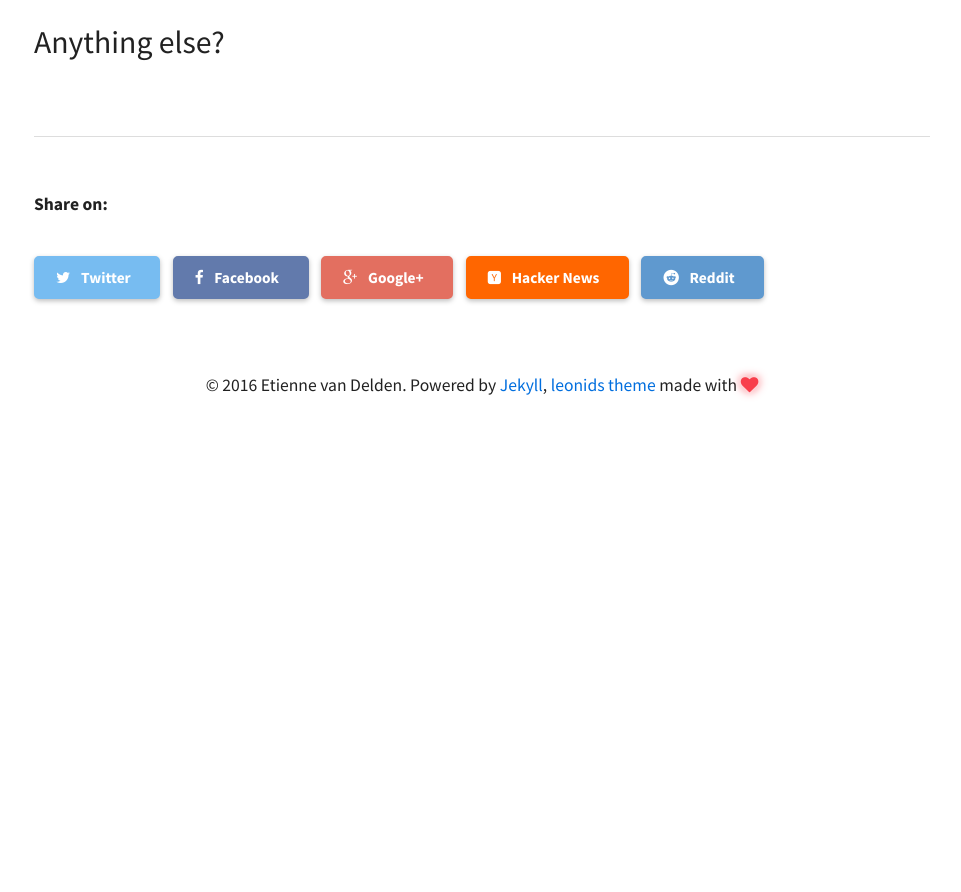
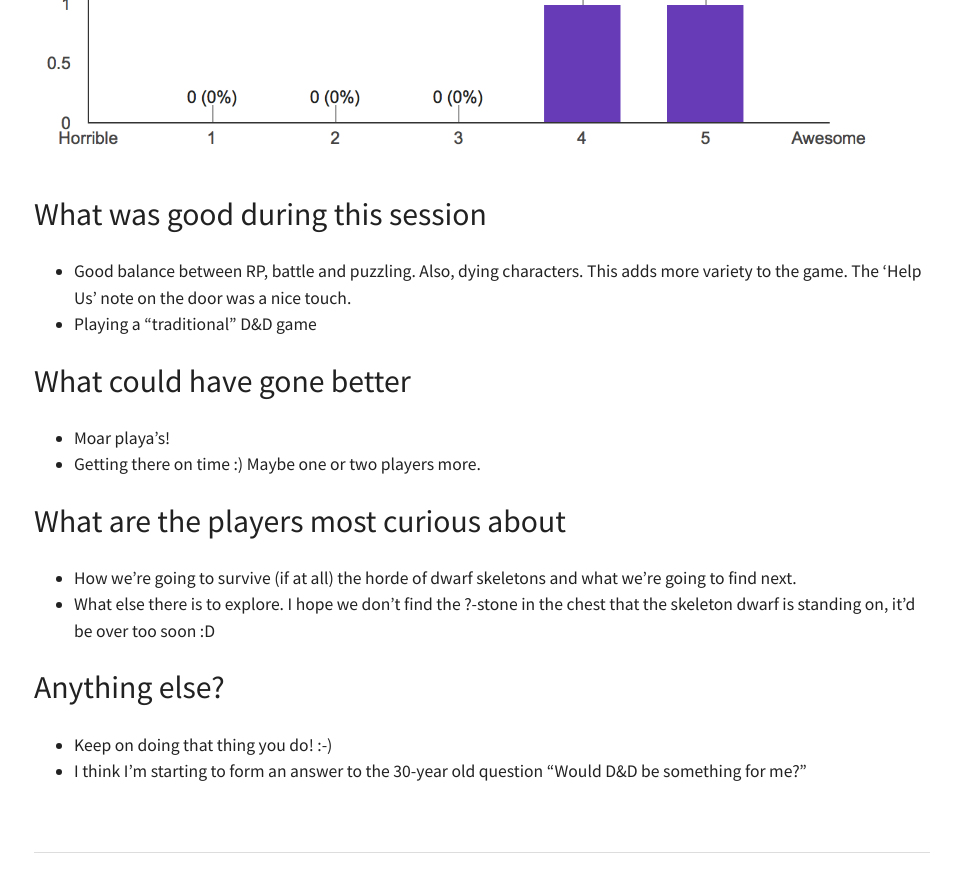
Before and after one commit to eirvandelden/eirvandelden.github.io, a Jekyll site: the page built from _posts/dnd/2016-07-22-kabisa-session-04.markdown, in a window 1280 px wide and 900 px high, scrolled down 1219 px. Shown: the top 892 px of the window, without its empty margins (158-1119 px from the left). Built offline with Jekyll 4.4.1, drawn with Linux system fonts in a browser that asks for light colours; comment, search, counter and statistics services are not loaded; before the commit the page ends 1670 px from its top, so only the background shows below that.

Commit message:
Updated posts with evalution outcome

```diff
--- a/_posts/dnd/2016-07-22-kabisa-session-04.markdown
+++ b/_posts/dnd/2016-07-22-kabisa-session-04.markdown
@@ -25,18 +25,24 @@ Death is imminent. Will the group survive?
 
 ## How happy were you with last session?
 
-
+![Image of the happiness](/img/dnd/happiness/kabisa-session04.png)
 
 ## What was good during this session
 
-
+- Good balance between RP, battle and puzzling. Also, dying characters. This adds more variety to the game. The 'Help Us' note on the door was a nice touch.
+- Playing a "traditional" D&D game
 
 ## What could have gone better
 
-
+- Moar playa's!
+- Getting there on time :) Maybe one or two players more.
 
 ## What are the players most curious about
 
-
+- How we're going to survive (if at all) the horde of dwarf skeletons and what we're going to find next.
+- What else there is to explore. I hope we don't find the ?-stone in the chest that the skeleton dwarf is standing on, it'd be over too soon :D
 
 ## Anything else?
+
+- Keep on doing that thing you do! :-)
+- I think I'm starting to form an answer to the 30-year old question "Would D&D be something for me?"
```
Also changed, not shown: _posts/dnd/2016-07-23-session-11.markdown (+5 -4 lines), img/dnd/happiness/kabisa-session04.png (added), img/dnd/happiness/session11.png (added).
